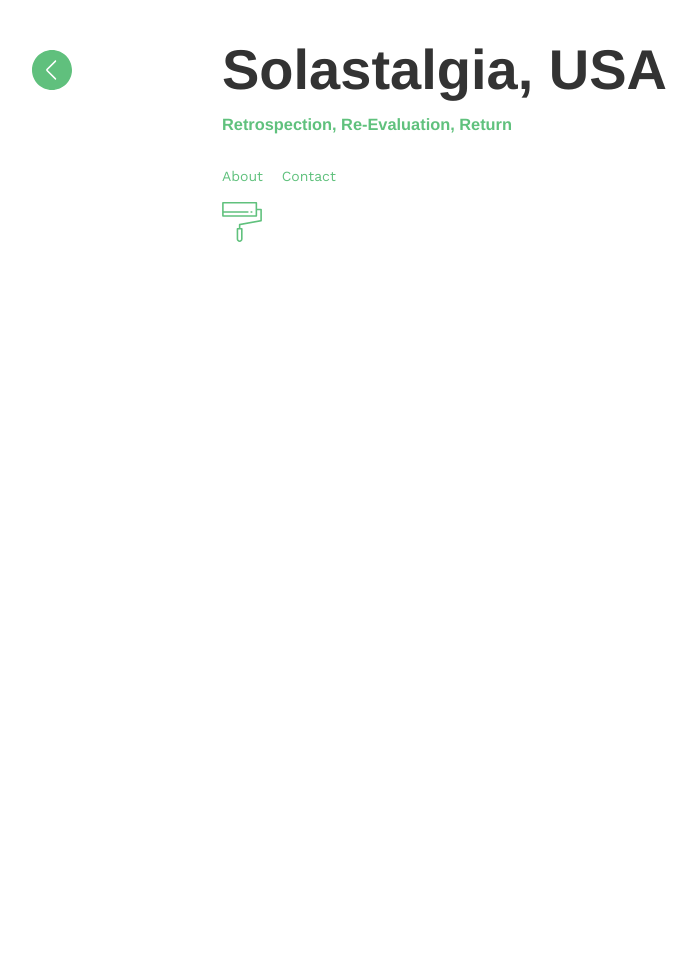
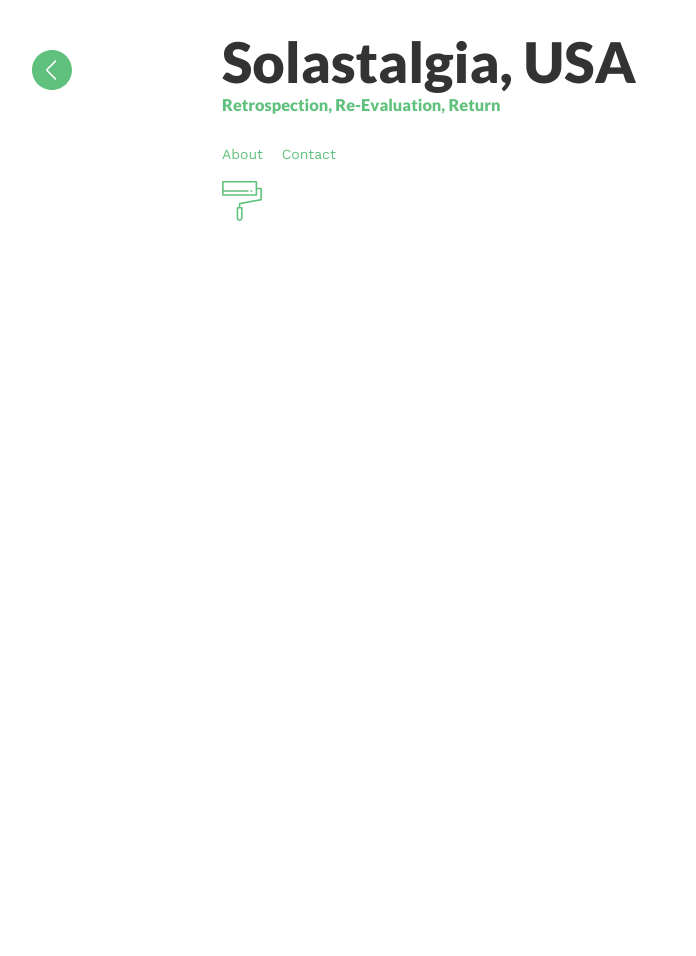
Before and after one commit to SolastalgiaUSA/solastalgiausa.github.io, a Jekyll site: the page built from index.html, in a window 1280 px wide. Shown: the whole page, without its empty margins (18-714 px from the left). Built offline with Jekyll 4.4.1, drawn with Linux system fonts in a browser that asks for light colours.

Commit message:
changed line spacing in post title

```diff
--- a/_sass/style.scss
+++ b/_sass/style.scss
@@ -27,9 +27,9 @@ body {
     }
 
     h1,h2,h3,h4,h5,h6 {
-         font-family: "Iowan Old Style", "Helvetica Neue", Helvetica, sans-serif;
-         font-weight: regular;
-         line-height: 1.5;
+         font-family: "Lato", "Helvetica Neue", Helvetica, sans-serif;
+         font-weight: bold;
+         line-height: 1.2;
          margin: 0;
          text-transform: capitalize;
     }
```
